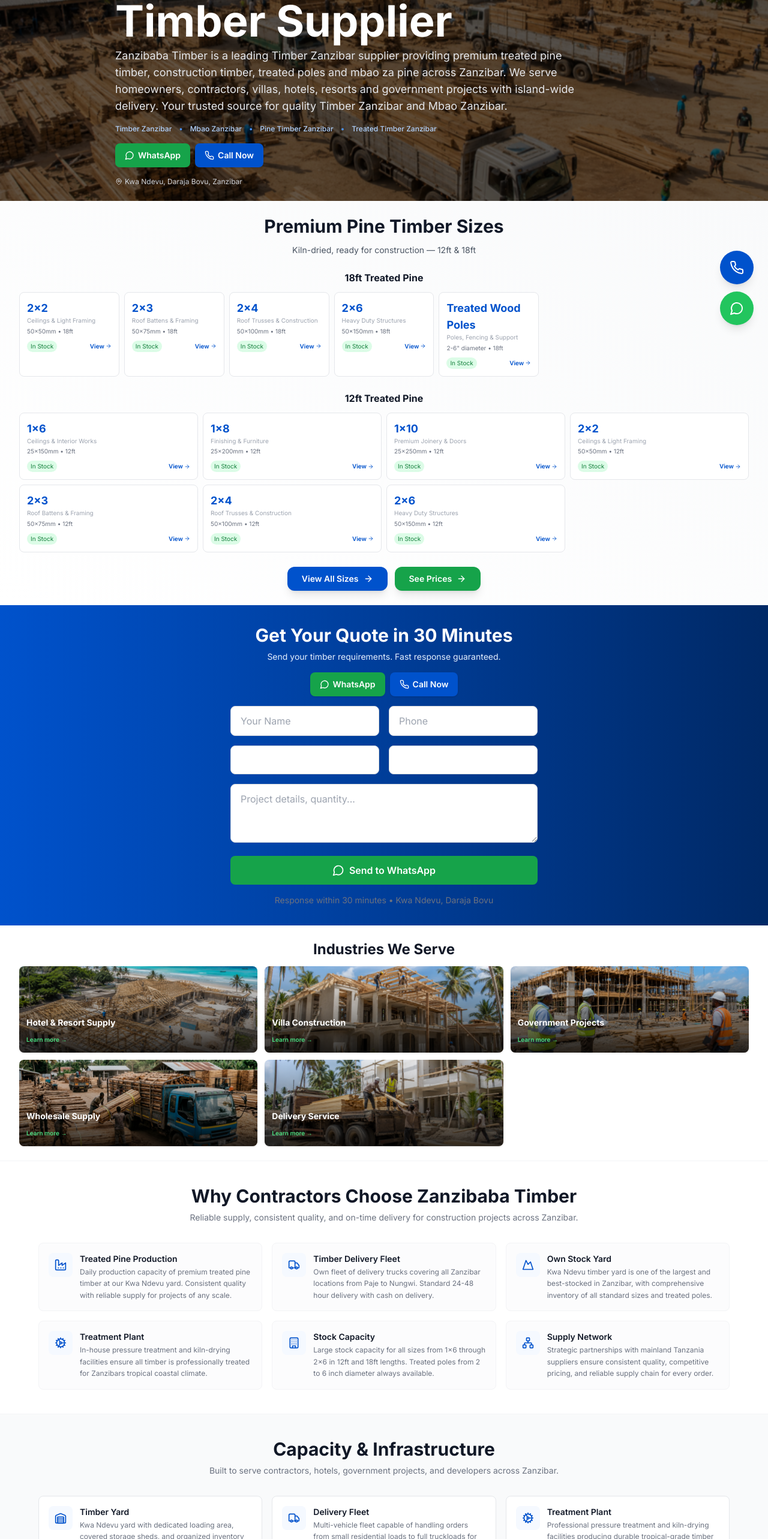
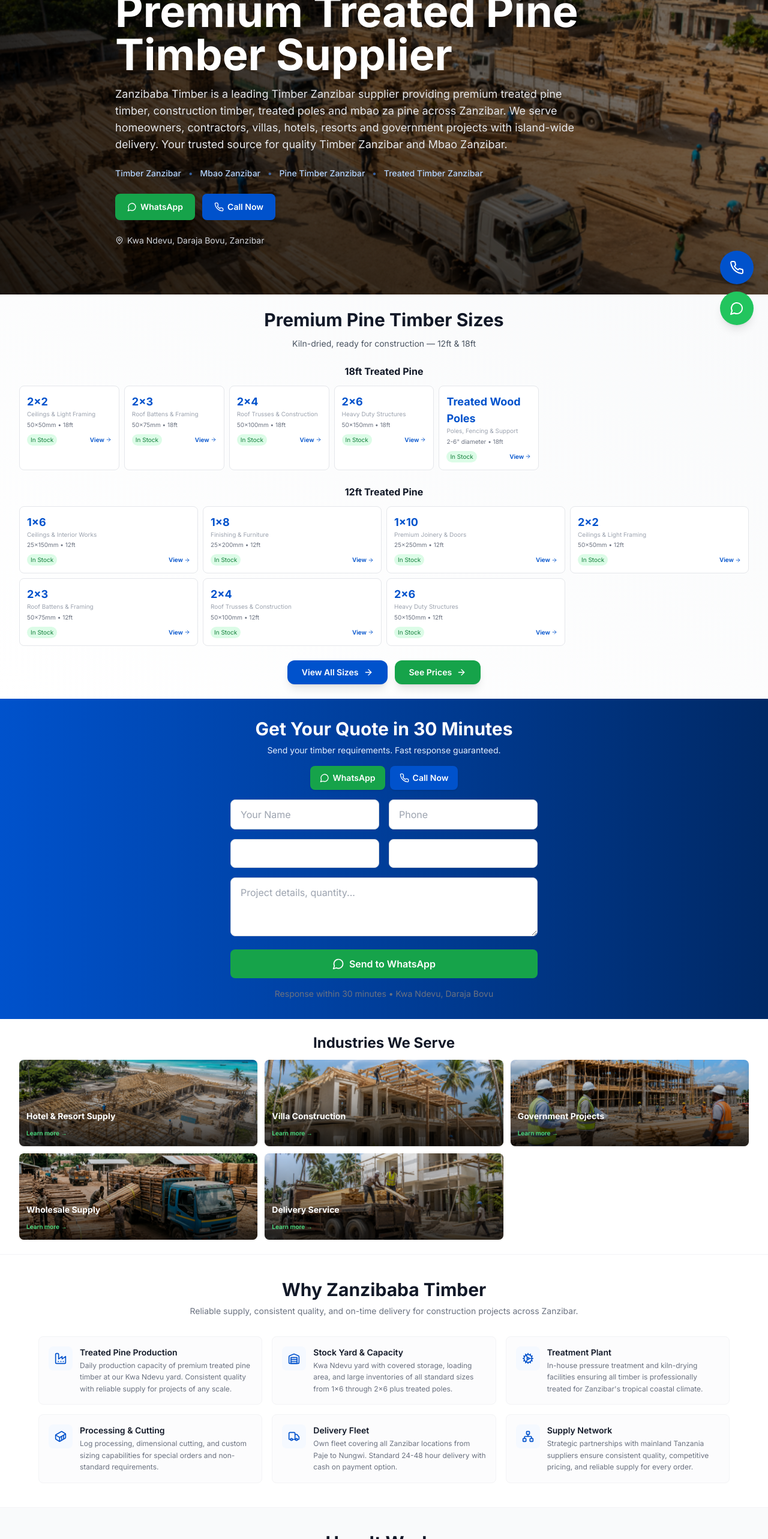
Before and after one commit to emkuwa/zanzibaba-timber, a Next.js app: page / in a window 1280 px wide. Shown: the part 234-2800 px from the top of the page at 60% size. Built offline with nearby package versions, Linux system fonts and the light colour scheme.

Commit message:
Homepage UX improvements: merge redundant sections, add How It Works process, extract HeroSection component, fix Timber slug routing with sizeToSlug helper

```diff
--- a/src/app/page.tsx
+++ b/src/app/page.tsx
@@ -2,12 +2,13 @@
 import Header from '@/components/Header'
 import Footer from '@/components/Footer'
 import FloatingButtons from '@/components/FloatingButtons'
+import HeroSection from '@/components/HeroSection'
 import ImageWithFallback from '@/components/ImageWithFallback'
 import QuoteForm from '@/components/QuoteForm'
 import { getLocalBusinessSchema, getFAQSchema, getReviewSchema } from '@/lib/seo'
-import { PRODUCT_VARIANTS, INDUSTRIES, HOMEPAGE_FAQ, TESTIMONIALS, SIZE_USE_CASE } from '@/lib/data'
+import { PRODUCT_VARIANTS, INDUSTRIES, HOMEPAGE_FAQ, TESTIMONIALS, SIZE_USE_CASE, sizeToSlug } from '@/lib/data'
 import Link from 'next/link'
-import { MapPin, MessageCircle, Phone, ArrowRight, Truck, ShieldCheck, Star, Package, Factory, Mountain, Cog, Building, Network, Warehouse, Container, HardHat } from 'lucide-react'
+import { MessageCircle, Phone, ArrowRight, Truck, Star, Package, Factory, Cog, Network, Warehouse, Container } from 'lucide-react'
 import { useBilingual } from '@/lib/bilingual'
 
 function WhatsAppButton({ message }: { message?: string }) {
@@ -49,7 +50,7 @@
   const useCase = SIZE_USE_CASE[v.size]
   return (
     <Link
-      href={`/timber-sizes/${v.size}?length=${v.length}`}
+      href={`/timber-sizes/${sizeToSlug(v.size)}?length=${v.length}`}
       className="group bg-white dark:bg-gray-800 rounded-lg p-3 border border-gray-200 dark:border-gray-700 hover:shadow-lg transition-all"
     >
       <div className="text-lg font-bold text-primary-600">{v.size}</div>
@@ -118,37 +119,7 @@
 
       <main>
         {/* 1. Hero Section */}
-        <section className="relative min-h-[60vh] flex items-center bg-cover bg-center"
-          style={{ backgroundImage: "url('/images/gallery/zanzibaba-timber-hero-banner.jpg')" }}>
-          <div className="absolute inset-0 bg-black bg-opacity-60" />
-          <div className="container-custom py-6 relative z-10">
-            <div className="max-w-4xl">
-              <h1 className="text-2xl sm:text-4xl md:text-7xl font-bold mb-2 text-white leading-tight">
-                {t('hero.title')}
-              </h1>
-              <p className="text-sm sm:text-base md:text-lg mb-4 text-gray-200 leading-relaxed max-w-3xl">
-                {t('hero.subtitle')}
-              </p>
-              <div className="flex flex-wrap gap-x-3 gap-y-1 mb-4 text-xs text-primary-200 font-medium">
-                <span>Timber Zanzibar</span>
-                <span className="text-primary-400">•</span>
-                <span>Mbao Zanzibar</span>
-                <span className="text-primary-400">•</span>
-                <span>Pine Timber Zanzibar</span>
-                <span className="text-primary-400">•</span>
-                <span>Treated Timber Zanzibar</span>
-              </div>
-              <div className="flex flex-col sm:flex-row gap-2 mb-4">
-                <WhatsAppButton message="Hello Zanzibaba Timber, I need a quote" />
-                <CallButton />
-              </div>
-              <div className="flex items-center text-gray-300 text-xs">
-                <MapPin className="w-3 h-3 mr-1" />
-                <span>Kwa Ndevu, Daraja Bovu, Zanzibar</span>
-              </div>
-            </div>
-          </div>
-        </section>
+        <HeroSection />
 
         {/* 2. Premium Timber Sizes */}
         <section id="sizes" className="py-6 bg-gradient-to-bl from-gray-50 to-white dark:from-gray-800 dark:to-gray-900 scroll-mt-20">
@@ -232,23 +203,23 @@
           </div>
         </section>
 
-        {/* 5. Why Contractors Choose Zanzibaba Timber */}
+        {/* 5. Why Zanzibaba Timber — merged infrastructure & advantages */}
         <section className="py-10 bg-white dark:bg-gray-900 border-t border-gray-100 dark:border-gray-800">
           <div className="container-custom">
             <div className="text-center mb-8">
-              <h2 className="text-xl md:text-3xl font-bold text-gray-900 dark:text-white">Why Contractors Choose Zanzibaba Timber</h2>
+              <h2 className="text-xl md:text-3xl font-bold text-gray-900 dark:text-white">Why Zanzibaba Timber</h2>
               <p className="text-gray-500 dark:text-gray-400 text-sm mt-2 max-w-2xl mx-auto">Reliable supply, consistent quality, and on-time delivery for construction projects across Zanzibar.</p>
             </div>
             <div className="grid sm:grid-cols-2 lg:grid-cols-3 gap-4 max-w-6xl mx-auto">
               {[
                 { icon: Factory, title: 'Treated Pine Production', desc: 'Daily production capacity of premium treated pine timber at our Kwa Ndevu yard. Consistent quality with reliable supply for projects of any scale.' },
-                { icon: Truck, title: 'Timber Delivery Fleet', desc: 'Own fleet of delivery trucks covering all Zanzibar locations from Paje to Nungwi. Standard 24-48 hour delivery with cash on delivery.' },
-                { icon: Mountain, title: 'Own Stock Yard', desc: 'Kwa Ndevu timber yard is one of the largest and best-stocked in Zanzibar, with comprehensive inventory of all standard sizes and treated poles.' },
-                { icon: Cog, title: 'Treatment Plant', desc: 'In-house pressure treatment and kiln-drying facilities ensure all timber is professionally treated for Zanzibars tropical coastal climate.' },
-                { icon: Building, title: 'Stock Capacity', desc: 'Large stock capacity for all sizes from 1x6 through 2x6 in 12ft and 18ft lengths. Treated poles from 2 to 6 inch diameter always available.' },
-                { icon: Network, title: 'Supply Network', desc: 'Strategic partnerships with mainland Tanzania suppliers ensure consistent quality, competitive pricing, and reliable supply chain for every order.' },
+                { icon: Warehouse, title: 'Stock Yard & Capacity', desc: 'Kwa Ndevu yard with covered storage, loading area, and large inventories of all standard sizes from 1x6 through 2x6 plus treated poles.' },
+                { icon: Cog, title: 'Treatment Plant', desc: 'In-house pressure treatment and kiln-drying facilities ensuring all timber is professionally treated for Zanzibar\'s tropical coastal climate.' },
+                { icon: Container, title: 'Processing & Cutting', desc: 'Log processing, dimensional cutting, and custom sizing capabilities for special orders and non-standard requirements.' },
+                { icon: Truck, title: 'Delivery Fleet', desc: 'Own fleet covering all Zanzibar locations from Paje to Nungwi. Standard 24-48 hour delivery with cash on payment option.' },
+                { icon: Network, title: 'Supply Network', desc: 'Strategic partnerships with mainland Tanzania suppliers ensure consistent quality, competitive pricing, and reliable supply for every order.' },
               ].map((item) => (
-                <div key={item.title} className="flex gap-3 p-4 rounded-lg border border-gray-100 dark:border-gray-800 bg-gray-50/50 dark:bg-gray-800/50 hover:bg-gray-50 dark:hover:bg-gray-800 transition-colors">
+                <div key={item.title} className="flex gap-3 p-4 rounded-lg border border-gray-100 dark:border-gray-800 bg-gray-50/50 dark:bg-gray-800/50 hover:shadow-md hover:border-primary-200 dark:hover:border-primary-800 transition-all">
                   <div className="w-10 h-10 bg-primary-50 dark:bg-primary-900/20 rounded-lg flex items-center justify-center shrink-0">
                     <item.icon className="w-5 h-5 text-primary-600" />
                   </div>
@@ -262,55 +233,36 @@
           </div>
         </section>
 
-        {/* 6. Capacity & Infrastructure */}
+        {/* 6. How It Works — process steps */}
         <section className="py-10 bg-gray-50 dark:bg-gray-800 border-t border-gray-100 dark:border-gray-700">
           <div className="container-custom">
             <div className="text-center mb-8">
-              <h2 className="text-xl md:text-3xl font-bold text-gray-900 dark:text-white">Capacity & Infrastructure</h2>
-              <p className="text-gray-500 dark:text-gray-400 text-sm mt-2 max-w-2xl mx-auto">Built to serve contractors, hotels, government projects, and developers across Zanzibar.</p>
+              <h2 className="text-xl md:text-3xl font-bold text-gray-900 dark:text-white">How It Works</h2>
+              <p className="text-gray-500 dark:text-gray-400 text-sm mt-2 max-w-2xl mx-auto">From enquiry to delivery in three simple steps.</p>
             </div>
-            <div className="grid sm:grid-cols-2 lg:grid-cols-3 gap-4 max-w-6xl mx-auto">
+            <div className="grid sm:grid-cols-3 gap-6 max-w-5xl mx-auto">
               {[
-                { icon: Warehouse, title: 'Timber Yard', desc: 'Kwa Ndevu yard with dedicated loading area, covered storage sheds, and organized inventory management for fast turnaround.' },
-                { icon: Truck, title: 'Delivery Fleet', desc: 'Multi-vehicle fleet capable of handling orders from small residential loads to full truckloads for major construction projects.' },
-                { icon: Cog, title: 'Treatment Plant', desc: 'Professional pressure treatment and kiln-drying facilities producing durable tropical-grade timber for Zanzibar construction.' },
-                { icon: Package, title: 'Stock Capacity', desc: 'Large inventories of all standard timber sizes plus treated poles maintained at our Kwa Ndevu yard for immediate dispatch.' },
-                { icon: Container, title: 'Processing & Cutting', desc: 'Log processing, dimensional cutting, and custom sizing capabilities for special orders and non-standard requirements.' },
-                { icon: HardHat, title: 'Project Coordination', desc: 'Dedicated team for coordinating delivery schedules with contractors, project managers, and development timelines.' },
+                { step: 1, icon: MessageCircle, title: 'Contact & Quote', desc: 'Reach out via WhatsApp, phone, or our quick quote form. We respond within 30 minutes with competitive pricing.' },
+                { step: 2, icon: Package, title: 'Processing & Quality Check', desc: 'Your timber is prepared, inspected for quality, and loaded at our Kwa Ndevu yard for transport.' },
+                { step: 3, icon: Truck, title: 'Delivery & Payment', desc: 'We deliver across Zanzibar with cash on delivery. You inspect and pay when your timber arrives.' },
               ].map((item) => (
-                <div key={item.title} className="flex gap-3 p-4 rounded-lg border border-gray-200 dark:border-gray-700 bg-white dark:bg-gray-900 hover:shadow-sm transition-shadow">
-                  <div className="w-10 h-10 bg-primary-50 dark:bg-primary-900/20 rounded-lg flex items-center justify-center shrink-0">
-                    <item.icon className="w-5 h-5 text-primary-600" />
+                <div key={item.step} className="flex flex-col items-center text-center p-6 rounded-xl border border-gray-200 dark:border-gray-700 bg-white dark:bg-gray-900 hover:shadow-lg transition-shadow">
+                  <div className="w-12 h-12 bg-primary-100 dark:bg-primary-900/30 rounded-full flex items-center justify-center mb-3">
+                    <item.icon className="w-6 h-6 text-primary-600" />
                   </div>
-                  <div className="min-w-0">
-                    <h3 className="font-semibold text-sm text-gray-900 dark:text-white mb-0.5">{item.title}</h3>
-                    <p className="text-xs text-gray-500 dark:text-gray-400 leading-relaxed">{item.desc}</p>
-                  </div>
+                  <div className="w-8 h-8 bg-primary-600 text-white rounded-full flex items-center justify-center text-sm font-bold mb-2">{item.step}</div>
+                  <h3 className="font-bold text-sm text-gray-900 dark:text-white mb-1">{item.title}</h3>
+                  <p className="text-xs text-gray-500 dark:text-gray-400 leading-relaxed">{item.desc}</p>
                 </div>
               ))}
             </div>
-          </div>
-        </section>
-
-        {/* 7. Strategic Supply Network */}
-        <section className="py-10 bg-white dark:bg-gray-900 border-t border-gray-100 dark:border-gray-800">
-          <div className="container-custom">
-            <div className="max-w-4xl mx-auto text-center">
-              <div className="w-12 h-12 bg-primary-50 dark:bg-primary-900/20 rounded-xl flex items-center justify-center mx-auto mb-4">
-                <Network className="w-6 h-6 text-primary-600" />
-              </div>
-              <h2 className="text-xl md:text-3xl font-bold text-gray-900 dark:text-white mb-4">Strategic Supply Network</h2>
-              <p className="text-sm md:text-base text-gray-500 dark:text-gray-400 leading-relaxed max-w-3xl mx-auto">
-                Our operations are supported by a network of trusted industry partners across Zanzibar and Mainland Tanzania. In addition to our owned facilities and fleet, these partnerships enable us to scale production capacity, secure additional resources, and maintain reliable supply for large-volume projects when required.
-              </p>
-              <div className="mt-6 flex flex-wrap justify-center gap-3">
-                <Link href="/timber-sizes" className="inline-flex items-center gap-2 bg-primary-600 text-white px-5 py-2 rounded-lg font-semibold hover:bg-primary-700 transition-colors text-sm">
-                  View Timber Sizes <ArrowRight className="w-4 h-4" />
-                </Link>
-                <Link href="/contact" className="inline-flex items-center gap-2 border border-primary-600 text-primary-600 px-5 py-2 rounded-lg font-semibold hover:bg-primary-50 dark:hover:bg-gray-800 transition-colors text-sm">
-                  Contact Us
-                </Link>
-              </div>
+            <div className="flex flex-wrap justify-center gap-3 mt-8">
+              <Link href="/timber-sizes" className="inline-flex items-center gap-2 bg-primary-600 text-white px-5 py-2.5 rounded-lg font-semibold hover:bg-primary-700 transition-colors text-sm shadow">
+                Browse Timber Sizes <ArrowRight className="w-4 h-4" />
+              </Link>
+              <Link href="/contact" className="inline-flex items-center gap-2 border border-primary-600 text-primary-600 px-5 py-2.5 rounded-lg font-semibold hover:bg-primary-50 dark:hover:bg-gray-800 transition-colors text-sm">
+                Get a Quote
+              </Link>
             </div>
           </div>
         </section>
--- a/src/app/timber-sizes/[size]/page.tsx
+++ b/src/app/timber-sizes/[size]/page.tsx
@@ -1,7 +1,7 @@
 import Image from 'next/image'
 import Link from 'next/link'
 import { notFound } from 'next/navigation'
-import { TIMBER_SIZES, SIZE_USES, SIZE_FAQ, LOCATIONS, PRODUCT_VARIANTS, BLOG_POSTS, generateWhatsAppLink } from '@/lib/data'
+import { TIMBER_SIZES, SIZE_USES, SIZE_FAQ, LOCATIONS, PRODUCT_VARIANTS, BLOG_POSTS, generateWhatsAppLink, sizeToSlug } from '@/lib/data'
 import Header from '@/components/Header'
 import Footer from '@/components/Footer'
 import FloatingButtons from '@/components/FloatingButtons'
@@ -32,7 +32,7 @@
   const uses = SIZE_USES[timber.id] || []
   const faqs = SIZE_FAQ[timber.id] || []
   const otherSizes = TIMBER_SIZES.filter((s) => s.id !== timber.id)
-  const variants = PRODUCT_VARIANTS.filter((v) => v.size === timber.id)
+  const variants = PRODUCT_VARIANTS.filter((v) => sizeToSlug(v.size) === timber.id)
   const has18ft = variants.some((v) => v.length === '18ft')
   const has12ft = variants.some((v) => v.length === '12ft')
 
--- a/src/app/timber-zanzibar/page.tsx
+++ b/src/app/timber-zanzibar/page.tsx
@@ -3,7 +3,7 @@
 import FloatingButtons from '@/components/FloatingButtons'
 import Image from 'next/image'
 import { generateSEOMetadata, getFAQSchema, getBreadcrumbSchema } from '@/lib/seo'
-import { PRODUCT_VARIANTS, TIMBER_SIZES, LOCATIONS, generateWhatsAppLink } from '@/lib/data'
+import { PRODUCT_VARIANTS, TIMBER_SIZES, LOCATIONS, generateWhatsAppLink, sizeToSlug } from '@/lib/data'
 import Link from 'next/link'
 
 export const metadata = generateSEOMetadata(
@@ -114,7 +114,7 @@
                 {ft18Variants.map((v) => (
                   <Link
                     key={v.sku}
-                    href={`/timber-sizes/${v.size === 'Treated Wood Poles' ? 'treated-wood-poles' : v.size.toLowerCase()}?length=${v.length}`}
+                    href={`/timber-sizes/${sizeToSlug(v.size)}?length=${v.length}`}
                     className="p-4 border border-gray-200 dark:border-gray-700 rounded-lg text-center hover:shadow-lg transition-all bg-white dark:bg-gray-800"
                   >
                     <div className="text-lg font-bold text-primary-600">{v.size}</div>
@@ -131,7 +131,7 @@
                 {ft12Variants.map((v) => (
                   <Link
                     key={v.sku}
-                    href={`/timber-sizes/${v.size.toLowerCase()}?length=${v.length}`}
+                    href={`/timber-sizes/${sizeToSlug(v.size)}?length=${v.length}`}
                     className="p-4 border border-gray-200 dark:border-gray-700 rounded-lg text-center hover:shadow-lg transition-all bg-white dark:bg-gray-800"
                   >
                     <div className="text-lg font-bold text-primary-600">{v.size}</div>
--- /dev/null
+++ b/src/components/HeroSection.tsx
@@ -0,0 +1,137 @@
+'use client'
+
+import Image from 'next/image'
+import { motion } from 'framer-motion'
+import { MessageCircle, Phone, MapPin } from 'lucide-react'
+import { useBilingual } from '@/lib/bilingual'
+
+const containerVariants = {
+  hidden: { opacity: 0 },
+  visible: {
+    opacity: 1,
+    transition: {
+      staggerChildren: 0.12,
+      delayChildren: 0.2,
+    },
+  },
+}
+
+const itemVariants = {
+  hidden: { opacity: 0, y: 30 },
+  visible: {
+    opacity: 1,
+    y: 0,
+    transition: { duration: 0.6, ease: 'easeOut' },
+  },
+}
+
+function WhatsAppButton({ message }: { message?: string }) {
+  const msg = message || 'Hello Zanzibaba Timber, I need a quote'
+  const handleClick = () => {
+    ;(window as any).gtag?.('event', 'whatsapp_click', { event_category: 'engagement' })
+  }
+  return (
+    <a
+      href={`https://wa.me/255716002790?text=${encodeURIComponent(msg)}`}
+      target="_blank"
+      rel="noopener noreferrer"
+      onClick={handleClick}
+      className="inline-flex items-center gap-1.5 bg-green-600 hover:bg-green-500 text-white font-semibold px-5 py-3 rounded-lg transition-all hover:scale-105 shadow-lg text-sm"
+    >
+      <MessageCircle className="w-4 h-4" />
+      WhatsApp
+    </a>
+  )
+}
+
+function CallButton() {
+  const handleClick = () => {
+    ;(window as any).gtag?.('event', 'call_click', { event_category: 'engagement' })
+  }
+  return (
+    <a
+      href="tel:+255716002790"
+      onClick={handleClick}
+      className="inline-flex items-center gap-1.5 bg-primary-600 hover:bg-primary-500 text-white font-semibold px-5 py-3 rounded-lg transition-all hover:scale-105 shadow-lg text-sm"
+    >
+      <Phone className="w-4 h-4" />
+      Call Now
+    </a>
+  )
+}
+
+export default function HeroSection() {
+  const { t } = useBilingual()
+
+  return (
+    <section className="relative min-h-[70vh] md:min-h-[80vh] flex items-center overflow-hidden">
+      {/* Background Image */}
+      <div className="absolute inset-0">
+        <Image
+          src="/images/gallery/zanzibaba-timber-hero-banner.jpg"
+          alt="Zanzibaba Timber yard — premium treated pine timber in Zanzibar"
+          fill
+          priority
+          className="object-cover scale-105"
+          sizes="100vw"
+        />
+      </div>
+
+      {/* Gradient Overlay */}
+      <div className="absolute inset-0 bg-gradient-to-r from-black/80 via-black/60 to-black/40" />
+      <div className="absolute inset-0 bg-gradient-to-t from-black/40 via-transparent to-transparent" />
+
+      {/* Content */}
+      <motion.div
+        className="container-custom py-12 md:py-20 relative z-10"
+        variants={containerVariants}
+        initial="hidden"
+        animate="visible"
+      >
+        <div className="max-w-4xl">
+          <motion.h1
+            className="text-3xl sm:text-4xl md:text-6xl lg:text-7xl font-bold mb-4 text-white leading-tight"
+            variants={itemVariants}
+          >
+            {t('hero.title')}
+          </motion.h1>
+
+          <motion.p
+            className="text-sm sm:text-base md:text-lg mb-6 text-gray-200 leading-relaxed max-w-3xl"
+            variants={itemVariants}
+          >
+            {t('hero.subtitle')}
+          </motion.p>
+
+          <motion.div
+            className="flex flex-wrap gap-x-3 gap-y-1.5 mb-6 text-xs md:text-sm text-primary-200 font-medium"
+            variants={itemVariants}
+          >
+            {['Timber Zanzibar', 'Mbao Zanzibar', 'Pine Timber Zanzibar', 'Treated Timber Zanzibar'].map((keyword, i) => (
+              <span key={keyword} className="flex items-center gap-x-3">
+                <span>{keyword}</span>
+                {i < 3 && <span className="text-primary-400/60">•</span>}
+              </span>
+            ))}
+          </motion.div>
+
+          <motion.div
+            className="flex flex-col sm:flex-row gap-3 mb-6"
+            variants={itemVariants}
+          >
+            <WhatsAppButton message="Hello Zanzibaba Timber, I need a quote" />
+            <CallButton />
+          </motion.div>
+
+          <motion.div
+            className="flex items-center text-gray-300 text-xs md:text-sm"
+            variants={itemVariants}
+          >
+            <MapPin className="w-3.5 h-3.5 mr-1.5 shrink-0" />
+            <span>Kwa Ndevu, Daraja Bovu, Zanzibar</span>
+          </motion.div>
+        </div>
+      </motion.div>
+    </section>
+  )
+}
--- a/src/lib/data.ts
+++ b/src/lib/data.ts
@@ -1,4 +1,11 @@
 import { TimberSize, Location, ProductVariant } from '@/types'
+
+export function sizeToSlug(size: string): string {
+  const map: Record<string, string> = {
+    'Treated Wood Poles': 'treated-wood-poles',
+  }
+  return map[size] ?? size.toLowerCase().replace(/\s+/g, '-')
+}
 
 export const TIMBER_SIZES: TimberSize[] = [
   { id: 'treated-wood-poles', name: 'Treated Wood Poles', dimensions: '2-6" diameter', popular: true, description: 'Treated Pine Poles 2-6 inch diameter, 18ft length — ideal for construction, fencing, and structural applications' },
```
Also changed, not shown: src/app/timber-sizes/page.tsx (+6 -6 lines).
